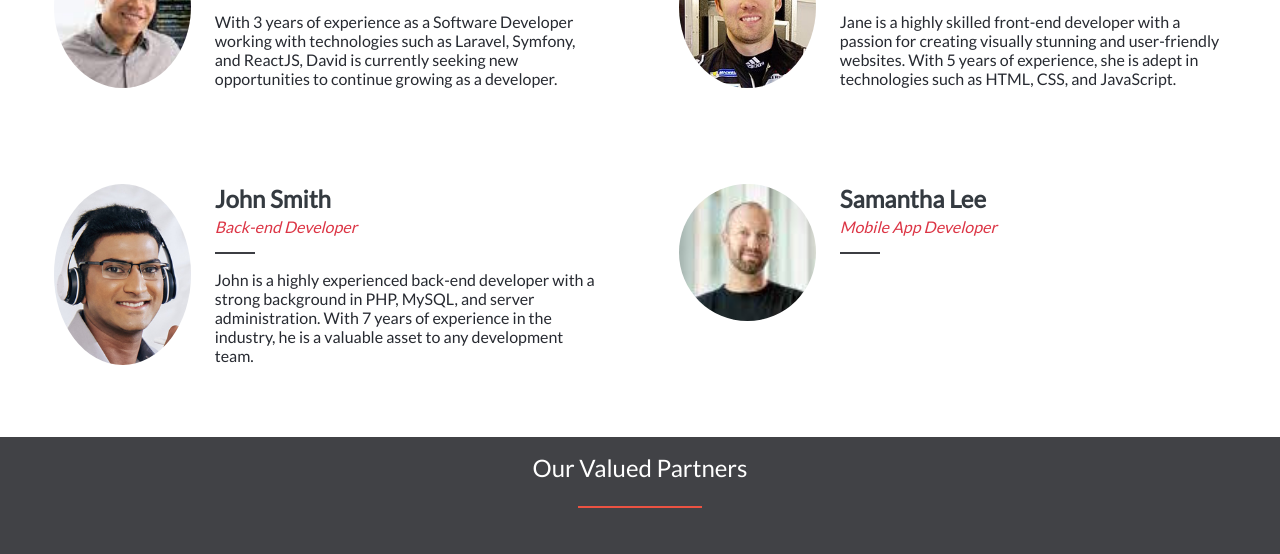
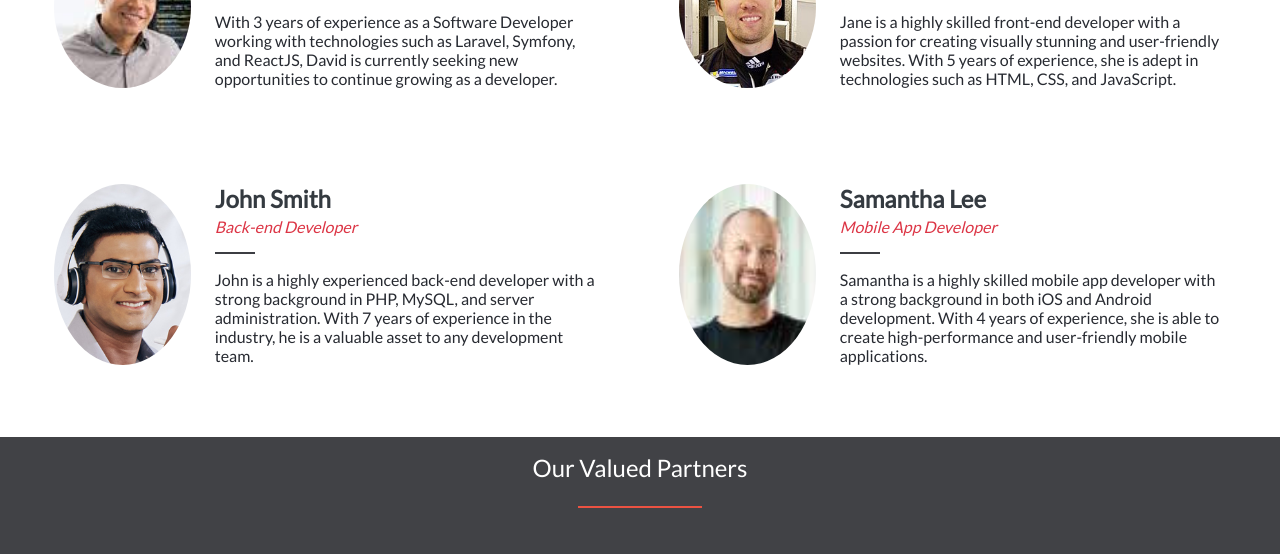
Before and after one commit to hafedEfheij/conference, a website: page index.html in a window 1280 px wide. Shown: the part 1443-1997 px from the top of the page. Drawn offline with nearby package versions, Linux system fonts and the light colour scheme; a web font is replaced by a local one.

Commit message:
midify index

```diff
--- a/index.html
+++ b/index.html
@@ -164,7 +164,7 @@
 <h3 class="mb-1 section-title font-weight-bold">Samantha Lee</h3>
 <p class="text-danger font-italic">Mobile App Developer</p>
 <hr class="hr-speakers ml-0 mb-3">
-<p></p>
+<p>Samantha is a highly skilled mobile app developer with a strong background in both iOS and Android development. With 4 years of experience, she is able to create high-performance and user-friendly mobile applications.</p>
 </div>
 </div>
 </div>
```
